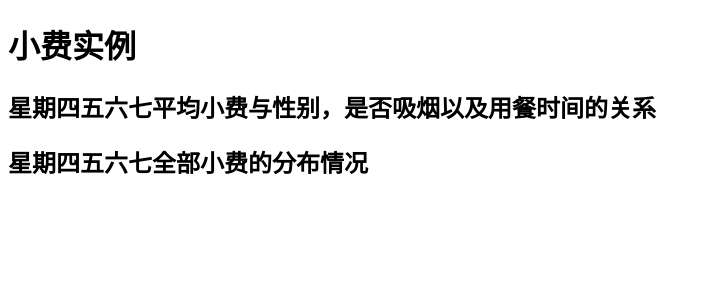
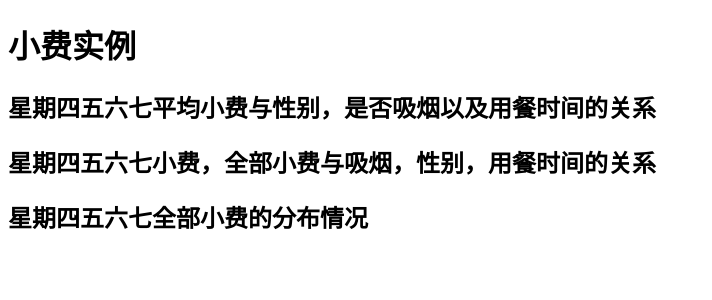
Before and after one commit to xiang-guu/resume, a Flask app: template templates/charttip.html in a window 1280 px wide. Shown: the top 300 px of the page, without its empty margins (0-712 px from the left). Run offline with Flask 2, Linux system fonts and the light colour scheme; the template is opened without the code that fills it, so the values that code supplies are empty; some libraries are stand-ins or nearby versions.

Commit message:
Update charttip.html

```diff
--- a/templates/charttip.html
+++ b/templates/charttip.html
@@ -10,16 +10,16 @@
     <h1>小费实例</h1>
     <h2>星期四五六七平均小费与性别，是否吸烟以及用餐时间的关系</h2>
     <div id="chart" class="chart"></div>
-<!--     <h2>星期四五六七小费，全部小费与吸烟，性别，用餐时间的关系</h2>
-    <div id="chart2" class="chart2"></div> -->
+    <h2>星期四五六七小费，全部小费与吸烟，性别，用餐时间的关系</h2>
+    <div id="chart2" class="chart2"></div>
     <h2>星期四五六七全部小费的分布情况</h2>
     <div id="chart1" class="chart1"></div>
 </body>
 
-<!-- <script>
+<script>
     d = {{ graphJSON | safe }};
     Plotly.newPlot('chart', d, {});
-</script> -->
+</script>
 <script>
     d2 = {{ graphJSON2 | safe }};
     Plotly.newPlot('chart2', d2, {});
```
